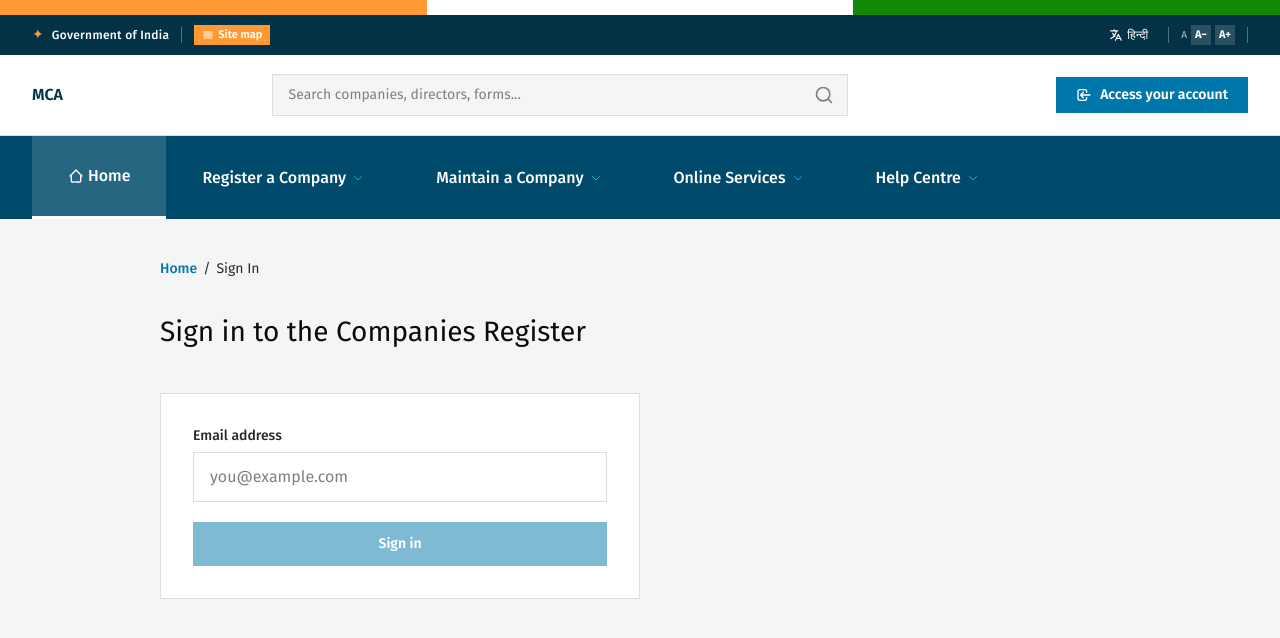
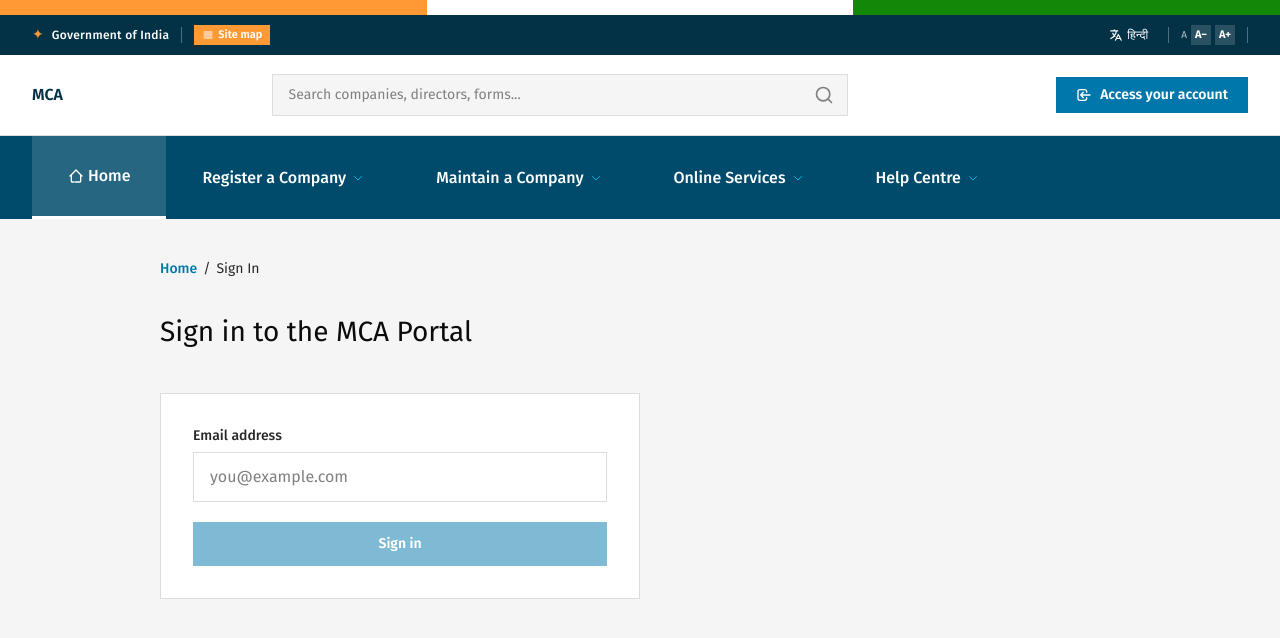
Before and after one commit to AXEUS5346/bwmi, a React (Vite) app: page /login in a window 1280 px wide. Shown: the top 638 px of the page. Built offline with nearby package versions, Linux system fonts and the light colour scheme.

Commit message:
Update login heading to Sign in to the MCA Portal

```diff
--- a/src/pages/Login.jsx
+++ b/src/pages/Login.jsx
@@ -55,7 +55,7 @@
 
         {/* ── Page Title ── */}
         <h1 className="text-[28px] font-[200] text-nzBlack mb-10">
-          Sign in to the Companies Register
+          Sign in to the MCA Portal
         </h1>
 
         {/* ── Step 1: Email Login ── */}
```
